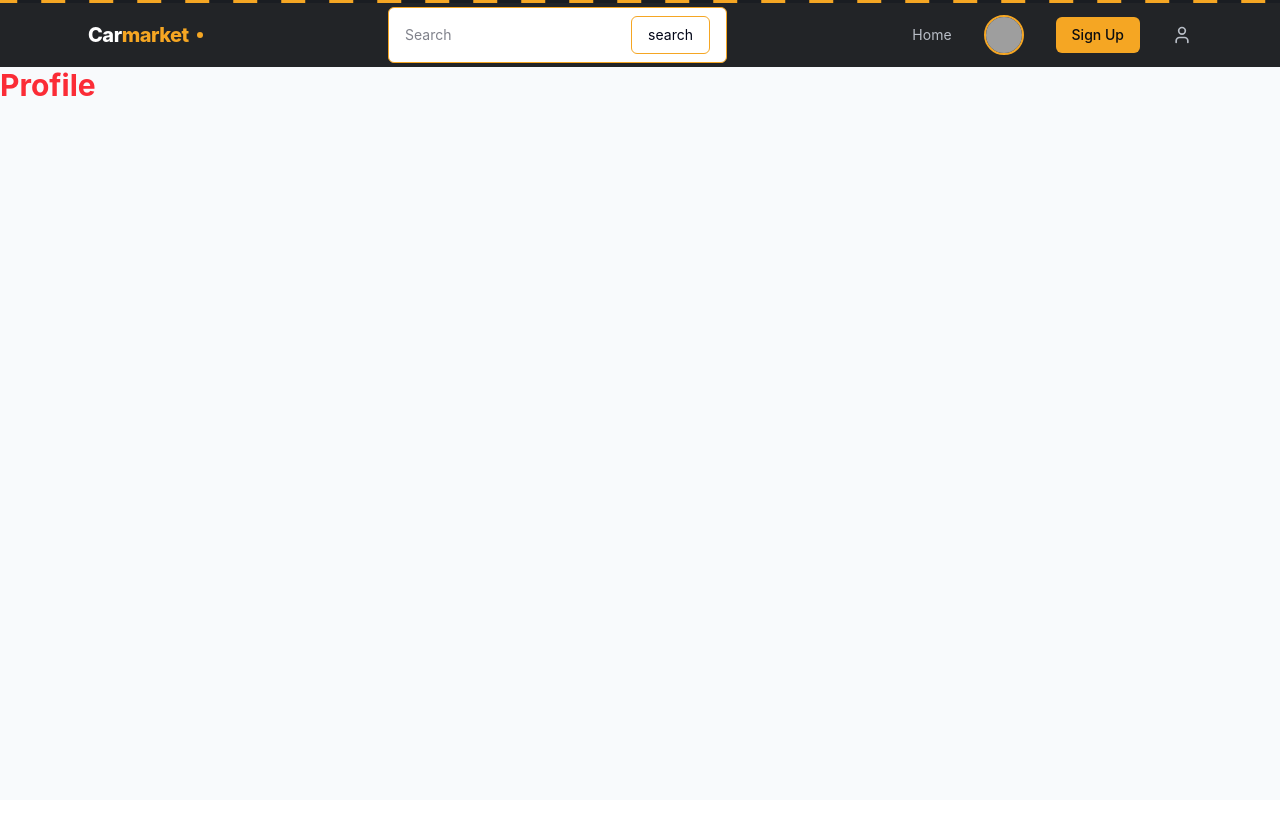
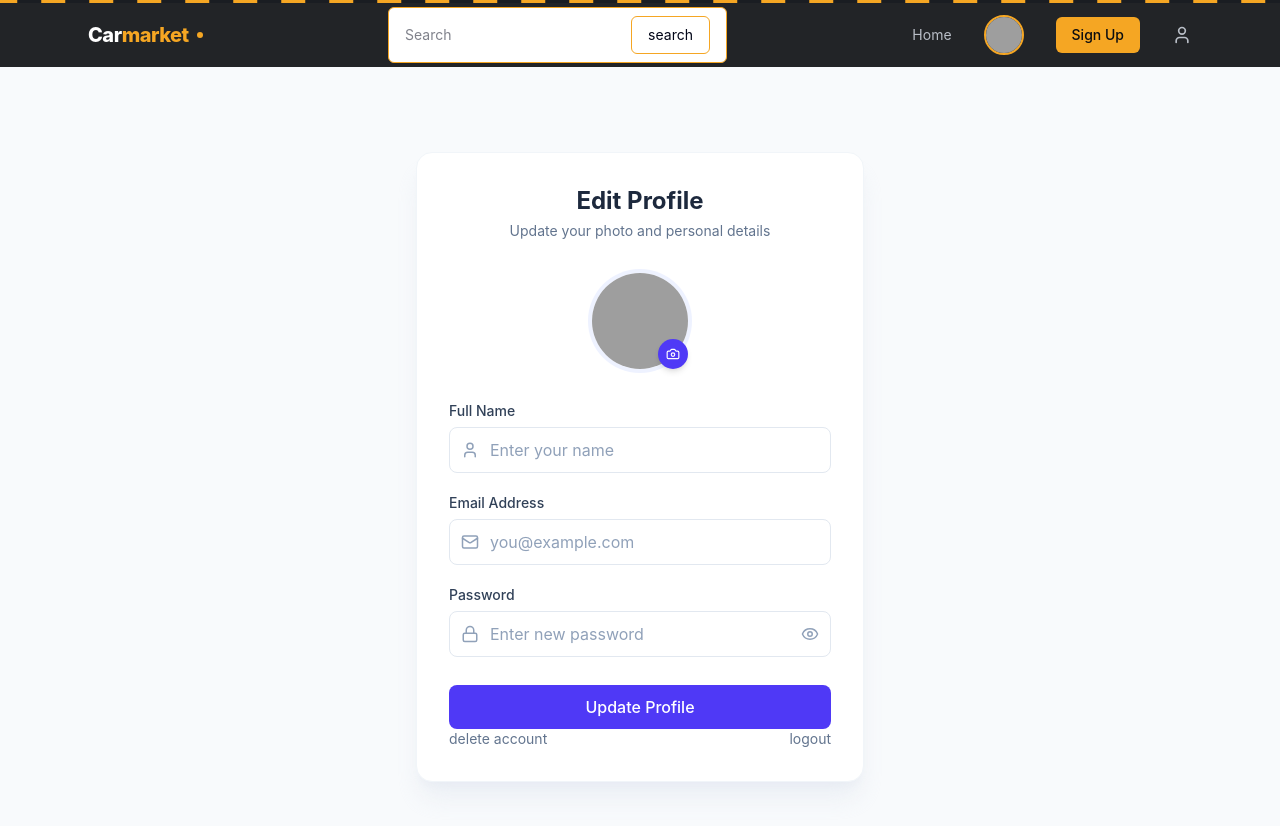
Before and after one commit to omar-abdi/Carmarket-project, a React (Vite) app in the folder frontend/: page /profile in a window 1280 px wide. Shown: the top 826 px of the page. Before the commit the page ends 800 px from the top, so only its background shows below. Built offline with nearby package versions, Linux system fonts and the light colour scheme; sample sign-in values are in the browser's storage; grey boxes are pictures that could not be loaded.

Commit message:
20 profile page ui

```diff
--- a/frontend/src/pages/Profile.jsx
+++ b/frontend/src/pages/Profile.jsx
@@ -1,12 +1,118 @@
-
-import React from 'react'
+import React, { useState } from "react";
+import { Camera, Eye, EyeOff, User, Mail, Lock } from "lucide-react";
 
 function Profile() {
+  const [showPassword, setShowPassword] = useState(false);
+
+  const handleSubmit = (e) => {
+    e.preventDefault();
+    // Later: send form data to your backend (API call) here
+    console.log("Form submitted");
+  };
+
   return (
-    <div>
-      <h1 className="text-3xl font-bold text-red-500">Profile</h1>
+    <div className="min-h-screen bg-slate-50 flex items-center justify-center p-6">
+      <div className="w-full max-w-md bg-white rounded-2xl shadow-xl shadow-slate-200/60 border border-slate-100 p-8">
+
+        {/* Header */}
+        <div className="text-center mb-8">
+          <h1 className="text-2xl font-bold text-slate-800">Edit Profile</h1>
+          <p className="text-sm text-slate-500 mt-1">
+            Update your photo and personal details
+          </p>
+        </div>
+
+        {/* Avatar */}
+        <div className="flex justify-center mb-8">
+          <div className="relative">
+            <img
+              alt="profile"
+              src="https://cdn.pixabay.com/photo/2015/10/05/22/37/blank-profile-picture-973460_960_720.png"
+              className="w-24 h-24 rounded-full object-cover ring-4 ring-indigo-50"
+            />
+            <button
+              type="button"
+              className="absolute bottom-0 right-0 bg-indigo-600 text-white p-2 rounded-full shadow-md hover:bg-indigo-700 transition-colors"
+            >
+              <Camera size={14} />
+            </button>
+          </div>
+        </div>
+
+        {/* Form */}
+        <form onSubmit={handleSubmit} className="space-y-5">
+
+          <div>
+            <label htmlFor="name" className="block text-sm font-medium text-slate-700 mb-1.5">
+              Full Name
+            </label>
+            <div className="relative">
+              <User className="absolute left-3 top-1/2 -translate-y-1/2 text-slate-400" size={18} />
+              <input
+                id="name"
+                type="text"
+                name="name"
+                placeholder="Enter your name"
+                className="w-full pl-10 pr-4 py-2.5 border border-slate-200 rounded-lg text-slate-800 placeholder:text-slate-400 focus:outline-none focus:ring-2 focus:ring-indigo-500 focus:border-transparent transition"
+              />
+            </div>
+          </div>
+
+          <div>
+            <label htmlFor="email" className="block text-sm font-medium text-slate-700 mb-1.5">
+              Email Address
+            </label>
+            <div className="relative">
+              <Mail className="absolute left-3 top-1/2 -translate-y-1/2 text-slate-400" size={18} />
+              <input
+                id="email"
+                type="email"
+                name="email"
+                placeholder="you@example.com"
+                className="w-full pl-10 pr-4 py-2.5 border border-slate-200 rounded-lg text-slate-800 placeholder:text-slate-400 focus:outline-none focus:ring-2 focus:ring-indigo-500 focus:border-transparent transition"
+              />
+            </div>
+          </div>
+
+          <div>
+            <label htmlFor="password" className="block text-sm font-medium text-slate-700 mb-1.5">
+              Password
+            </label>
+            <div className="relative">
+              <Lock className="absolute left-3 top-1/2 -translate-y-1/2 text-slate-400" size={18} />
+              <input
+                id="password"
+                type={showPassword ? "text" : "password"}
+                name="password"
+                placeholder="Enter new password"
+                className="w-full pl-10 pr-10 py-2.5 border border-slate-200 rounded-lg text-slate-800 placeholder:text-slate-400 focus:outline-none focus:ring-2 focus:ring-indigo-500 focus:border-transparent transition"
+              />
+              <button
+                type="button"
+                onClick={() => setShowPassword(!showPassword)}
+                className="absolute right-3 top-1/2 -translate-y-1/2 text-slate-400 hover:text-slate-600"
+              >
+                {showPassword ? <EyeOff size={18} /> : <Eye size={18} />}
+              </button>
+            </div>
+          </div>
+
+          <button
+            type="submit"
+            className="w-full bg-indigo-600 text-white font-medium py-2.5 rounded-lg hover:bg-indigo-700 active:bg-indigo-800 transition-colors mt-2"
+          >
+            Update Profile
+          </button>
+
+        </form>
+        <div className="flex justify-between items-center">
+        <span className="text-sm text-slate-500">delete account</span>
+        <span className="text-sm text-slate-500">logout</span>
+      </div>
+      </div>
+
     </div>
-  )
+  );
 }
 
-export default Profile
+export default Profile;
```
